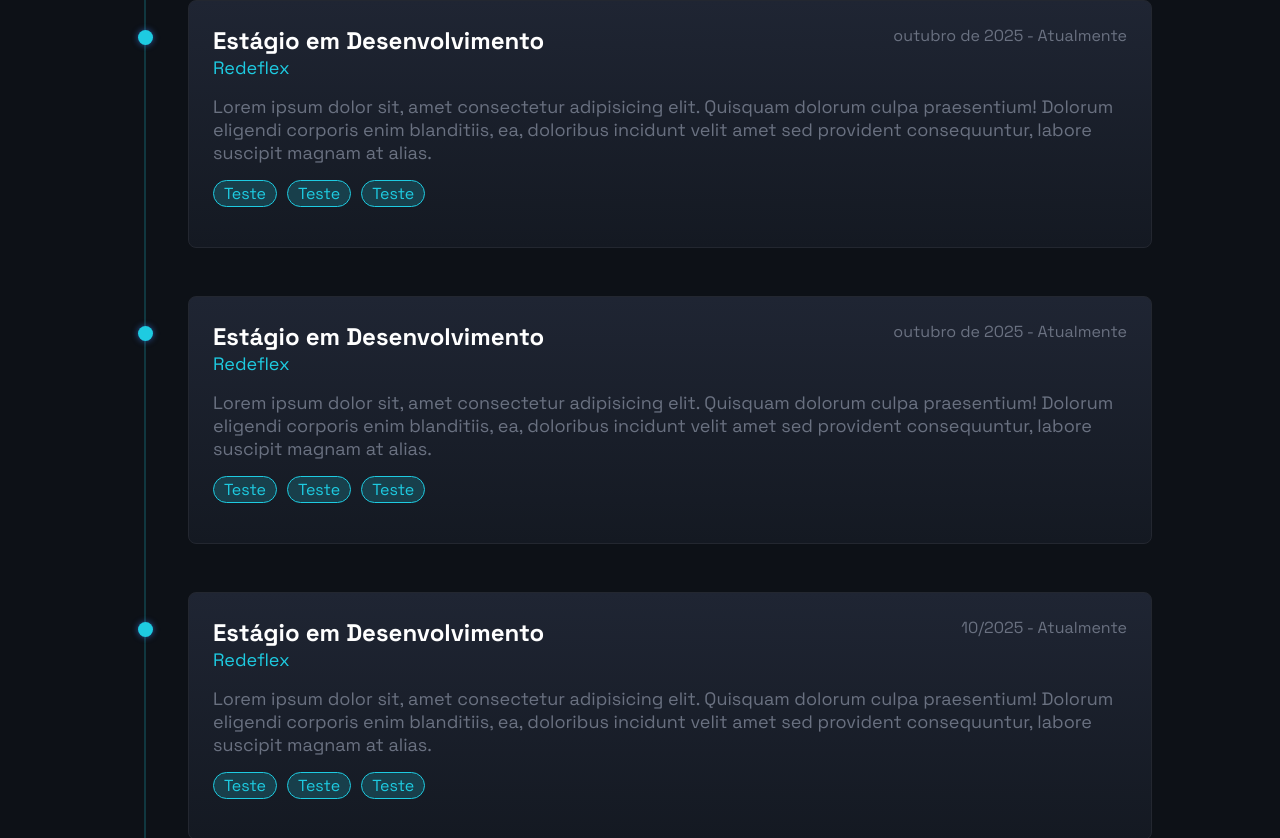
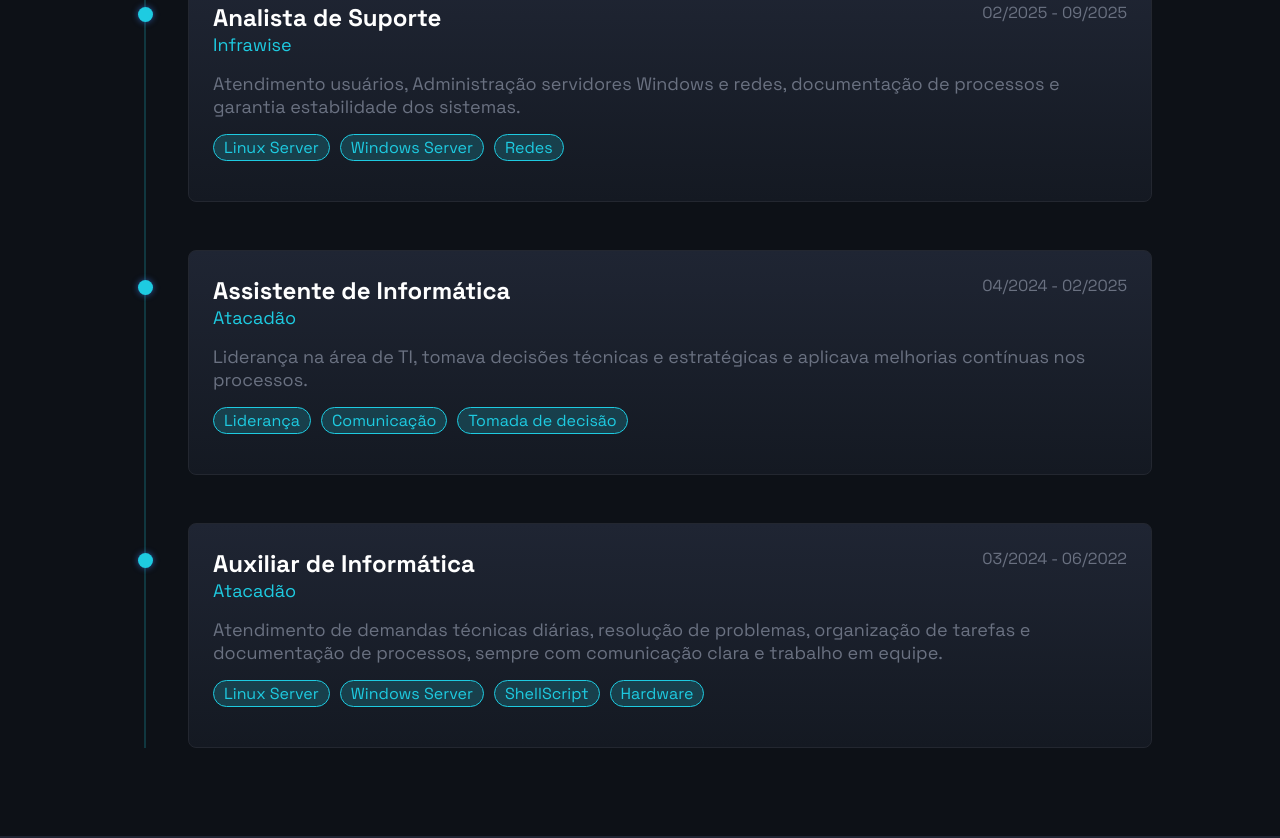
Before and after one commit to JovanneSousa/portifolio, a React (Vite) app: page / in a window 1280 px wide. Shown: the part 3710-4548 px from the top of the page. Built offline with nearby package versions, Linux system fonts and the light colour scheme.

Commit message:
feat: adicionando map nas experiências

```diff
--- a/src/Data/StacksData.ts
+++ b/src/Data/StacksData.ts
@@ -37,6 +37,59 @@ type Curso = {
   certificado: string
 }
 
+type Experiencia = {
+  id: number
+  titulo: string
+  empresa: string
+  descricao: string
+  ferramentas: string[]
+  inicio: string
+  fim: string
+}
+
+export const experiencia: Experiencia[] = [
+  {
+    id: 1,
+    titulo: 'Estágio em Desenvolvimento',
+    empresa: 'Redeflex',
+    descricao:
+      'Atuo na construção de novas funcionalidades usando a PowerPlataform, estruturo querys no SqlServer visando integridade dos dados sob supervisão, aprendizado contínuo na área de desenvolvimento',
+    ferramentas: ['PowerApps', 'PowerAutomate', 'SqlServer'],
+    inicio: '10/2025',
+    fim: 'Atualmente'
+  },
+  {
+    id: 2,
+    titulo: 'Analista de Suporte',
+    empresa: 'Infrawise',
+    descricao:
+      'Atendimento usuários, Administração servidores Windows e redes, documentação de processos e garantia estabilidade dos sistemas.',
+    ferramentas: ['Linux Server', 'Windows Server', 'Redes'],
+    inicio: '02/2025',
+    fim: '09/2025'
+  },
+  {
+    id: 3,
+    titulo: 'Assistente de Informática',
+    empresa: 'Atacadão',
+    descricao:
+      'Liderança na área de TI, tomava decisões técnicas e estratégicas e aplicava melhorias contínuas nos processos.',
+    ferramentas: ['Liderança', 'Comunicação', 'Tomada de decisão'],
+    inicio: '04/2024',
+    fim: '02/2025'
+  },
+  {
+    id: 4,
+    titulo: 'Auxiliar de Informática',
+    empresa: 'Atacadão',
+    descricao:
+      'Atendimento de demandas técnicas diárias, resolução de problemas, organização de tarefas e documentação de processos, sempre com comunicação clara e trabalho em equipe.',
+    ferramentas: ['Linux Server', 'Windows Server', 'ShellScript', 'Hardware'],
+    inicio: '03/2024',
+    fim: '06/2022'
+  }
+]
+
 export const cursos: Curso[] = [
   {
     id: 1,
@@ -63,7 +116,8 @@ export const cursos: Curso[] = [
     horas: 89,
     ano: '2025',
     tecnologias: ['React', 'Java', 'SpringBoot', 'BootStrap', 'JQuery'],
-    certificado: 'https://static.lms.ebaconline.com.br/certs/course/b715045e-7a55-45f9-8dd6-84171739ba7c/original.pdf?1758200013528'
+    certificado:
+      'https://static.lms.ebaconline.com.br/certs/course/b715045e-7a55-45f9-8dd6-84171739ba7c/original.pdf?1758200013528'
   },
   {
     id: 4,
--- a/src/components/Experience/index.tsx
+++ b/src/components/Experience/index.tsx
@@ -1,8 +1,9 @@
+import { experiencia } from '../../Data/StacksData'
 import { ContainerExperience } from './styles'
 
 const Experience = () => {
   return (
-    <ContainerExperience id='experiencias'>
+    <ContainerExperience id="experiencias">
       <div className="container">
         <div className="title">
           <h2>
@@ -11,94 +12,27 @@ const Experience = () => {
           <p>Minha jornada no mercado de trabalho</p>
         </div>
         <div className="timeline">
-          <div className="timeline-item">
+          {experiencia.map((e) => (
+            <div className="timeline-item" key={e.id}>
               <div className="timeline-card shadow">
                 <div className="flex">
                   <div>
-                  <p className="cargo">Estágio em Desenvolvimento</p>
-                  <p className="empresa">Redeflex</p>
+                    <p className="cargo">{e.titulo}</p>
+                    <p className="empresa">{e.empresa}</p>
                   </div>
-                <span className="periodo">outubro de 2025 - Atualmente</span>
+                  <span className="periodo">
+                    {e.inicio} - {e.fim}
+                  </span>
                 </div>
-              <p className="desc">
-                Lorem ipsum dolor sit, amet consectetur adipisicing elit.
-                Quisquam dolorum culpa praesentium! Dolorum eligendi corporis
-                enim blanditiis, ea, doloribus incidunt velit amet sed provident
-                consequuntur, labore suscipit magnam at alias.
-              </p>
+                <p className="desc">{e.descricao}</p>
                 <div className="tech">
-                <span>Teste</span>
-                <span>Teste</span>
-                <span>Teste</span>
+                  {e.ferramentas.map((f) => (
+                    <span>{f}</span>
+                  ))}
                 </div>
               </div>
             </div>
-          <div className="timeline-item">
-            <div className="timeline-card shadow">
-              <div className="flex">
-                <div>
-                  <p className="cargo">Estágio em Desenvolvimento</p>
-                  <p className="empresa">Redeflex</p>
-                </div>
-                <span className="periodo">outubro de 2025 - Atualmente</span>
-              </div>
-              <p className="desc">
-                Lorem ipsum dolor sit, amet consectetur adipisicing elit.
-                Quisquam dolorum culpa praesentium! Dolorum eligendi corporis
-                enim blanditiis, ea, doloribus incidunt velit amet sed provident
-                consequuntur, labore suscipit magnam at alias.
-              </p>
-              <div className="tech">
-                <span>Teste</span>
-                <span>Teste</span>
-                <span>Teste</span>
-              </div>
-            </div>
-          </div>
-          <div className="timeline-item">
-            <div className="timeline-card shadow">
-              <div className="flex">
-                <div>
-                  <p className="cargo">Estágio em Desenvolvimento</p>
-                  <p className="empresa">Redeflex</p>
-                </div>
-                <span className="periodo">outubro de 2025 - Atualmente</span>
-              </div>
-              <p className="desc">
-                Lorem ipsum dolor sit, amet consectetur adipisicing elit.
-                Quisquam dolorum culpa praesentium! Dolorum eligendi corporis
-                enim blanditiis, ea, doloribus incidunt velit amet sed provident
-                consequuntur, labore suscipit magnam at alias.
-              </p>
-              <div className="tech">
-                <span>Teste</span>
-                <span>Teste</span>
-                <span>Teste</span>
-              </div>
-            </div>
-          </div>
-          <div className="timeline-item">
-            <div className="timeline-card shadow">
-              <div className="flex">
-                <div>
-                  <p className="cargo">Estágio em Desenvolvimento</p>
-                  <p className="empresa">Redeflex</p>
-                </div>
-                <span className="periodo">10/2025 - Atualmente</span>
-              </div>
-              <p className="desc">
-                Lorem ipsum dolor sit, amet consectetur adipisicing elit.
-                Quisquam dolorum culpa praesentium! Dolorum eligendi corporis
-                enim blanditiis, ea, doloribus incidunt velit amet sed provident
-                consequuntur, labore suscipit magnam at alias.
-              </p>
-              <div className="tech">
-                <span>Teste</span>
-                <span>Teste</span>
-                <span>Teste</span>
-              </div>
-            </div>
-          </div>
+          ))}
         </div>
       </div>
     </ContainerExperience>
```
Lines whose indentation alone changed are shown as unchanged.
